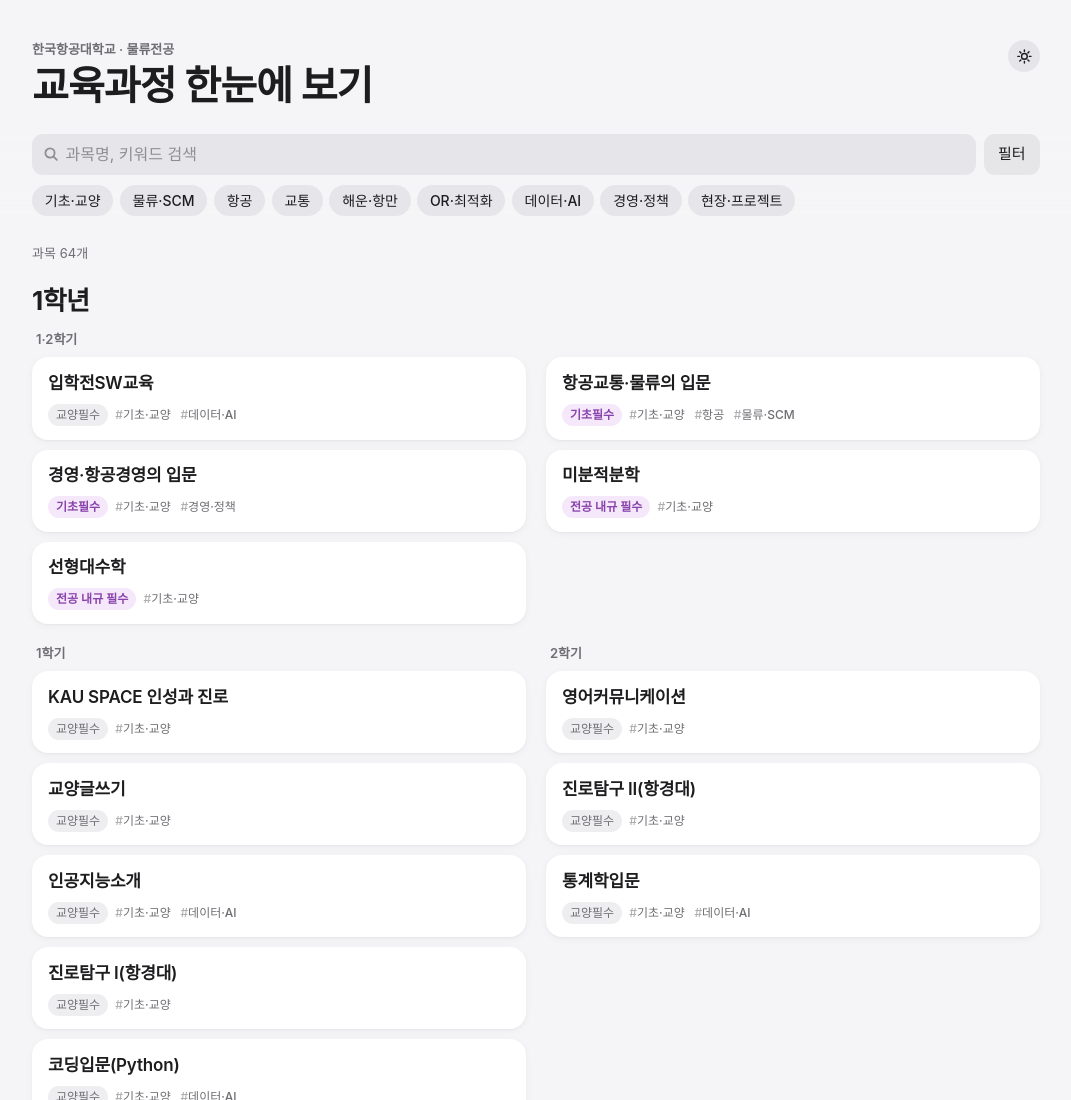
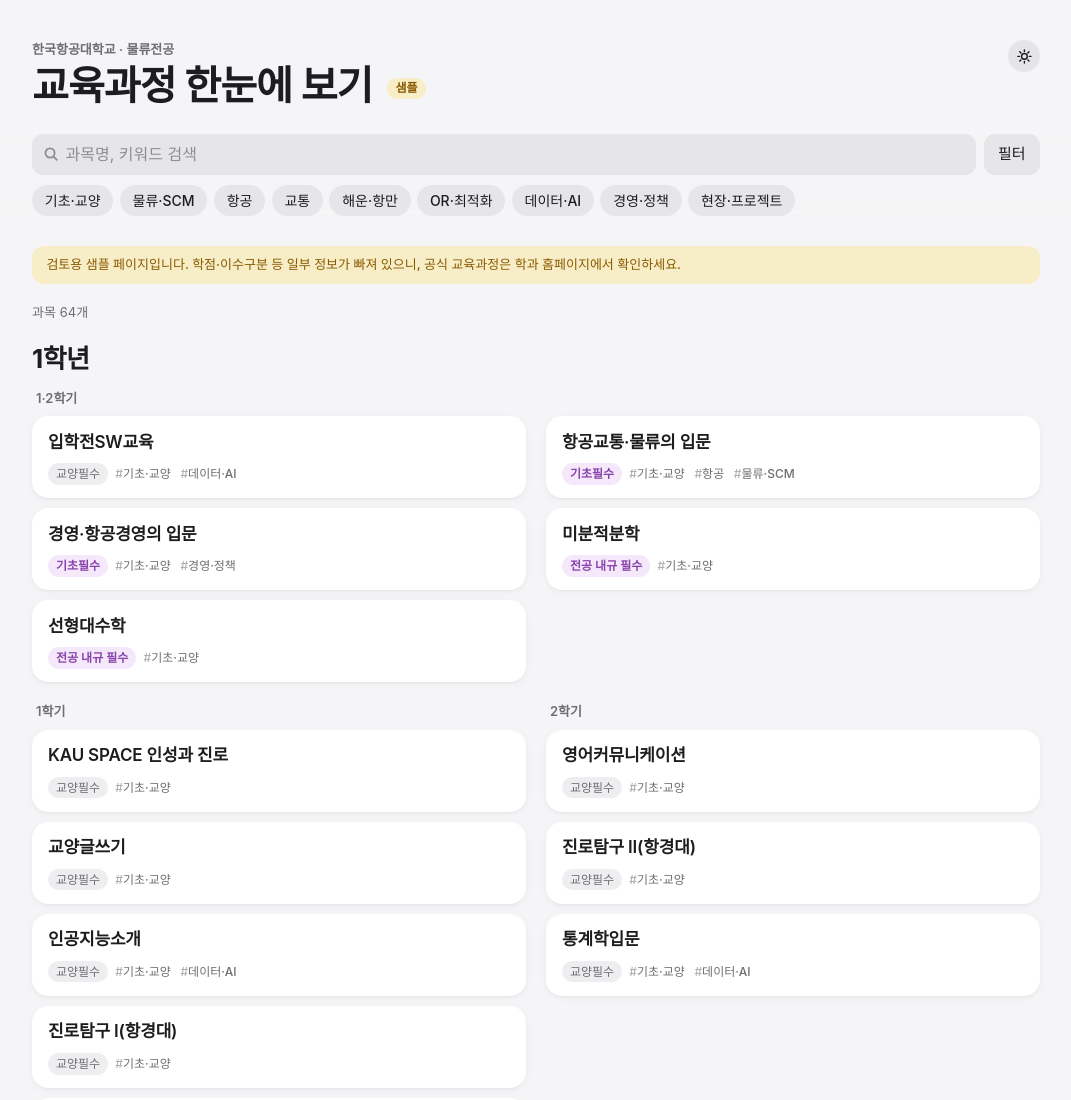
Before and after one commit to suminK/KAU-LOGIS-Curriculum-sample, a plain HTML site: page index.html in a window 1280 px wide. Shown: the top 1100 px of the page, without its empty margins (104-1175 px from the left). Drawn offline with Linux system fonts and the light colour scheme.

Commit message:
Label the page as a sample
Co-Authored-By: Claude Fable 5.2 <noreply@anthropic.com>

```diff
--- a/app.js
+++ b/app.js
@@ -253,6 +253,7 @@
   /* ---------- start ---------- */
   applyTheme(root.dataset.theme || "light");
   $("sample").hidden = !DATA.meta.sample;
+  document.documentElement.classList.toggle("is-sample", !!DATA.meta.sample);
   $("updated").textContent = (DATA.meta.source ? "출처: " + DATA.meta.source + " · " : "") + "최종 수정 " + DATA.meta.updated;
   renderFilters();
   renderList();
--- a/data/courses.js
+++ b/data/courses.js
@@ -35,7 +35,7 @@
 window.CURRICULUM = {
   meta: {
     updated: "2026-11-25",
-    sample: false,
+    sample: true,   // true shows the "샘플" banner and label; set false when official
     source: "2026 항공·경영대학 물류전공 교과목 체계도"
   },
 
--- a/index.html
+++ b/index.html
@@ -4,7 +4,7 @@
   <meta charset="utf-8">
   <meta name="viewport" content="width=device-width, initial-scale=1, viewport-fit=cover">
   <meta name="theme-color" content="#f5f5f7">
-  <title>KAU 물류 교육과정</title>
+  <title>KAU 물류 교육과정 (샘플)</title>
   <script>
     /* Set the theme before first paint: saved choice, else the device setting. */
     (function () {
@@ -21,7 +21,7 @@
     <div class="wrap top-row">
       <div>
         <p class="eyebrow">한국항공대학교 · 물류전공</p>
-        <h1>교육과정 한눈에 보기</h1>
+        <h1>교육과정 한눈에 보기 <span class="sample-pill">샘플</span></h1>
       </div>
       <div class="controls">
         <button type="button" class="theme-btn" id="theme">
@@ -54,7 +54,7 @@
   </div>
 
   <main class="wrap">
-    <p id="sample" class="sample" hidden>프로토타입용 샘플 데이터입니다. 실제 교과목과 다릅니다.</p>
+    <p id="sample" class="sample" hidden>검토용 샘플 페이지입니다. 학점·이수구분 등 일부 정보가 빠져 있으니, 공식 교육과정은 학과 홈페이지에서 확인하세요.</p>
     <div class="summary">
       <span id="count"></span>
       <button type="button" id="reset" class="link" hidden>필터 초기화</button>
--- a/styles.css
+++ b/styles.css
@@ -172,6 +172,12 @@ h1 { font-size: clamp(1.75rem, 5vw, 2.5rem); line-height: 1.1; letter-spacing: -
   margin-top: 1.25rem; padding: .6rem .9rem; border-radius: 12px;
   background: var(--warn-tint); color: var(--warn); font-size: .8125rem; font-weight: 500;
 }
+.sample-pill {
+  display: none; vertical-align: middle; margin-left: .35rem; padding: .2rem .55rem; border-radius: 999px;
+  background: var(--warn-tint); color: var(--warn);
+  font-size: .75rem; font-weight: 600; letter-spacing: 0; line-height: 1.2;
+}
+.is-sample .sample-pill { display: inline-block; }
 .summary {
   display: flex; justify-content: space-between; align-items: center;
   margin-top: 1rem; min-height: 1.5rem;
```
